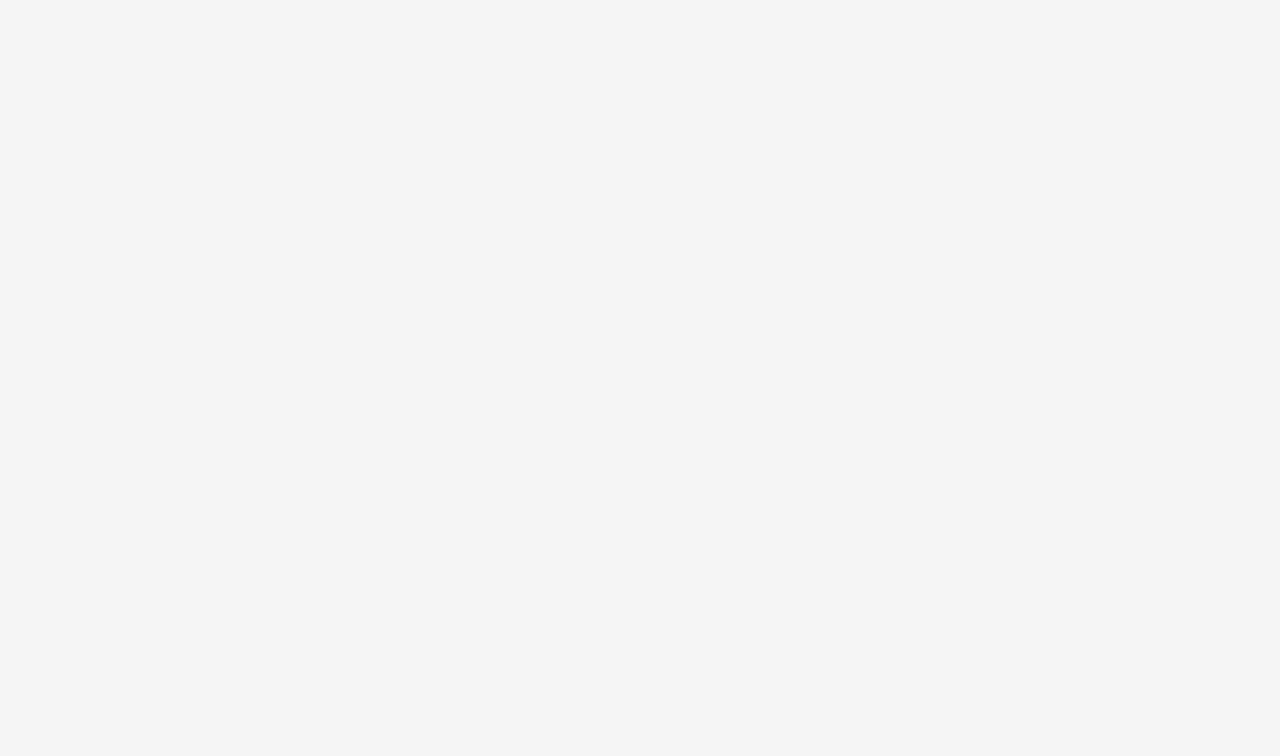
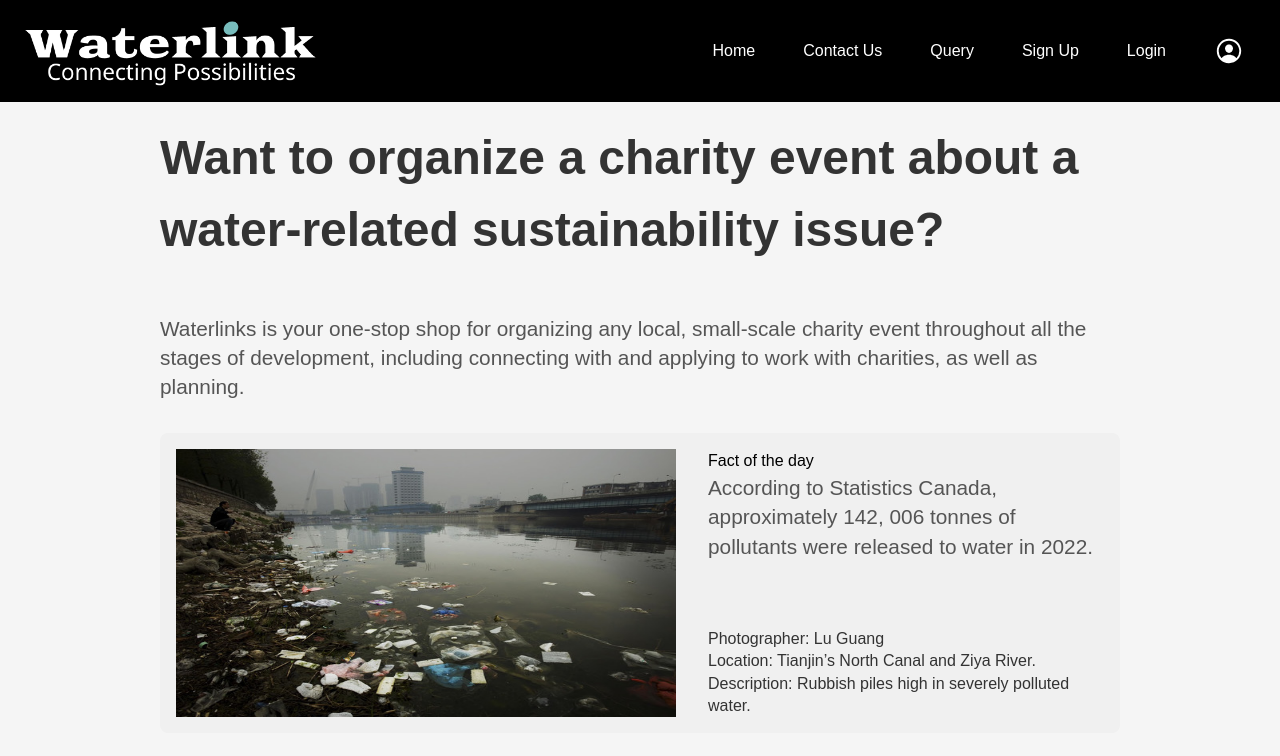
Before and after one commit to shr3yu/Waterhacks, a React (Vite) app in the folder frontend/whfrontend/: page / in a window 1280 px wide. Before the commit this address had no page. Shown: the top 756 px of the page. Built offline with nearby package versions, Linux system fonts and the light colour scheme.

Commit message:
url change

```diff
--- a/frontend/whfrontend/src/App.jsx
+++ b/frontend/whfrontend/src/App.jsx
@@ -16,7 +16,7 @@ const routes = (
   <Router>
     <Routes>
       <Route path="/search" exact element={<Search />} />
-      <Route path="/home" exact element={<Test />} />
+      <Route path="/" exact element={<Test />} />
       <Route path="/profile" exact element={<Profile/>}/>
       {/* Add more routes as needed */}
     </Routes>
```
